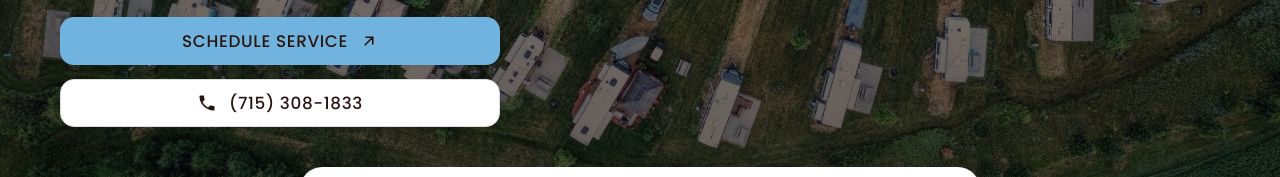
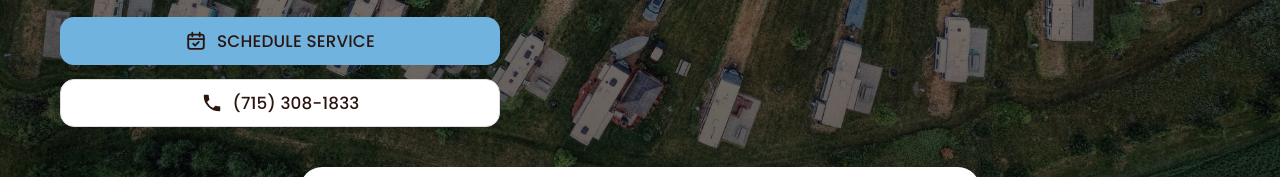
Before and after one commit to gonyeacole/rv-repair, a plain HTML site: page index.html in a window 1280 px wide. Shown: the part 732-909 px from the top of the page. Drawn offline with Linux system fonts and the light colour scheme.

Commit message:
Hero buttons: tighter letters, calendar icon by Schedule Service, phone icon by the number
Co-Authored-By: Claude Sonnet 5.5 <noreply@anthropic.com>
Claude-Session: https://claude.ai/code/session_01VcEH6BZxpDLkgvS8R2mRuV

```diff
--- a/index.html
+++ b/index.html
@@ -326,7 +326,7 @@
       <li><svg viewBox="0 0 24 24" width="18" height="18" aria-hidden="true"><circle cx="12" cy="12" r="11" fill="#5b172c"/><path d="M7 12.5l3.3 3.3L17 9" fill="none" stroke="#fff" stroke-width="2.4" stroke-linecap="round" stroke-linejoin="round"/></svg>Serving western Wisconsin</li>
     </ul>
       <div class="hero-btns2">
-        <a class="hb hb-y" href="#quote">Schedule Service <svg viewBox="0 0 24 24" width="18" height="18" fill="none" stroke="currentColor" stroke-width="2.2" stroke-linecap="round" stroke-linejoin="round" aria-hidden="true"><path d="M7 17L17 7M8 7h9v9"/></svg></a>
+        <a class="hb hb-y" href="#quote"><svg viewBox="0 0 24 24" width="22" height="22" fill="none" stroke="currentColor" stroke-width="2" stroke-linecap="round" stroke-linejoin="round" aria-hidden="true"><rect x="3.5" y="5" width="17" height="15.5" rx="2.5"/><path d="M8 3v4M16 3v4M3.5 10h17M9 15l2 2 4-4"/></svg><span>Schedule Service</span></a>
         <a class="hb hb-w" href="tel:+17153081833" data-phone><svg viewBox="0 0 24 24" width="20" height="20" fill="currentColor" aria-hidden="true"><path d="M6.6 10.8a15.1 15.1 0 0 0 6.6 6.6l2.2-2.2a1 1 0 0 1 1-.25c1.1.37 2.3.57 3.6.57a1 1 0 0 1 1 1V20a1 1 0 0 1-1 1A17 17 0 0 1 3 4a1 1 0 0 1 1-1h3.5a1 1 0 0 1 1 1c0 1.3.2 2.5.57 3.6a1 1 0 0 1-.25 1z"/></svg><span data-phone-text>(715) 308-1833</span></a>
       </div>
     </div>
--- a/styles.css
+++ b/styles.css
@@ -2252,3 +2252,9 @@ a.sa-all{text-decoration:none}
 }
 /* Phone menu outline only while the list is open */
 @media(max-width:700px){.menu:not(.open){border:0!important}}
+
+/* Hero buttons: tight letters, icon beside the words */
+.hb,.hb-y,.hb-w{letter-spacing:.01em!important;gap:10px}
+.hb svg{display:block!important;flex:none;width:22px;height:22px}
+.hb-w [data-phone-text]::before{content:none!important}
+@media(max-width:700px){.hb{letter-spacing:.01em!important;font-size:1rem}}
```
